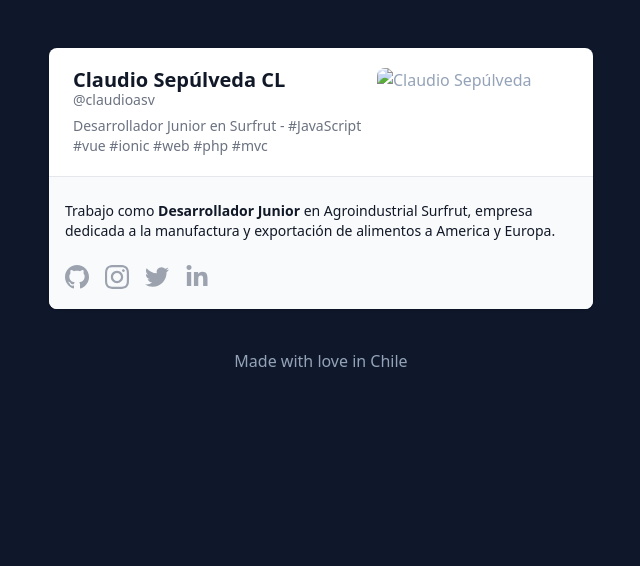
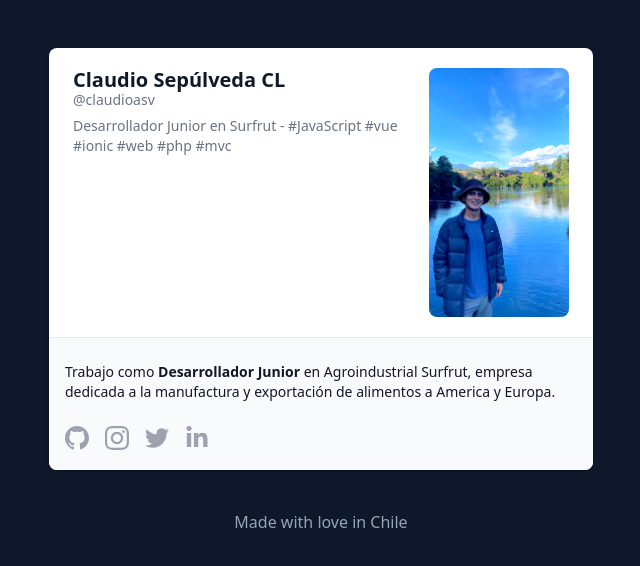
Before and after one commit to claudioasv/claudiosepulveda, a website: page index.html in a window 1280 px wide. Shown: the whole page, without its empty margins (319-959 px from the left). Drawn offline with nearby package versions, Linux system fonts and the light colour scheme; the site is published under a folder, as on GitHub Pages, so addresses that start at the root find nothing.

Commit message:
[UPDATE] fix

```diff
--- a/index.html
+++ b/index.html
@@ -42,7 +42,7 @@
           </p>
         </div>
         <div>
-          <img class="rounded-lg w-48" src="/IMG_6278.jpg"
+          <img class="rounded-lg w-48" src="IMG_6278.jpg"
             alt="Claudio Sepúlveda" />
         </div>
       </div>
```
